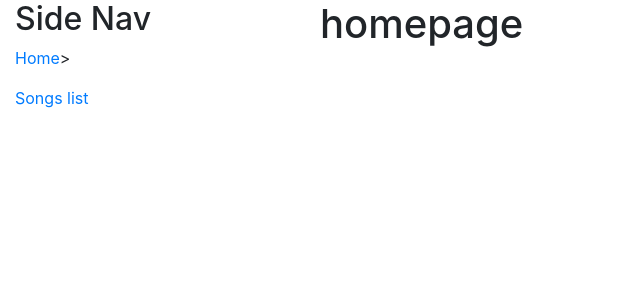
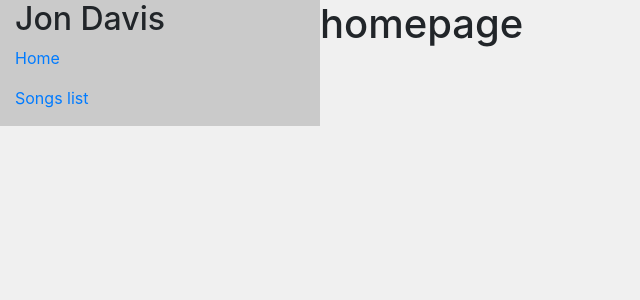
Before and after one commit to bananabrann/eb-jdavisarrangements.com, a Django app: page / in a window 1280 px wide. Shown: the top 300 px of the page, without its empty margins (0-640 px from the left). Run offline with Django 3.2, Linux system fonts and the light colour scheme; some libraries are stand-ins or nearby versions.

Commit message:
Temporary remove CSS from static/, setup css/ in static/

```diff
--- /dev/null
+++ b/static/css/body.css
@@ -0,0 +1,5 @@
+@import './root.css';
+
+body {
+    background-color: var(--color-off-white);
+}
--- /dev/null
+++ b/static/css/root.css
@@ -0,0 +1,4 @@
+:root {
+    --color-off-white: rgb(240, 240, 240);
+    --color-light-grey: rgb(202, 202, 202);
+}
--- /dev/null
+++ b/static/css/sidenav.css
@@ -0,0 +1,6 @@
+@import './root.css';
+
+#sidenav {
+  /* background-color: rgb(172, 172, 172); */
+  background-color: var(--color-light-grey);
+}
--- a/static/styles.css
+++ b/static/styles.css
@@ -1,3 +1 @@
-body {
-    background-color: lightblue;
-}
+/* TODO: Figure out Django static files situation */
--- a/templates/base_layout.html
+++ b/templates/base_layout.html
@@ -6,8 +6,14 @@
         <meta charset="UTF-8">
         <meta name="viewport" content="width=device-width, initial-scale=1.0">
         <meta http-equiv="X-UA-Compatible" content="ie=edge">
-        <link rel="stylesheet" href="{% static 'styles.css' %}" >
         <link rel="stylesheet" href="https://stackpath.bootstrapcdn.com/bootstrap/4.3.1/css/bootstrap.min.css" integrity="sha384-ggOyR0iXCbMQv3Xipma34MD+dH/1fQ784/j6cY/iJTQUOhcWr7x9JvoRxT2MZw1T" crossorigin="anonymous">
+
+        <!-- <link rel="stylesheet" href="{% static 'styles.css' %}" > -->
+        <!-- TODO: Figure out Django static files sitatuion -->
+
+        <link rel="stylesheet" href="../static/css/sidenav.css" />
+        <link rel="stylesheet" href="../static/css/body.css" />
+
 
         <title>Jon Davis Arrangements</title>
 
@@ -16,9 +22,9 @@
 
     <div class="container-fluid">
         <div class="row">
-            <sidenav class="col-md-3">
-                <h2>Side Nav</h2>
-                <p><a href="{% url 'homepage' %}" >Home</a>></p>
+            <sidenav class="col-md-3" id="sidenav">
+                <h2>Jon Davis</h2>
+                <p><a href="{% url 'homepage' %}" >Home</a></p>
                 <p><a href="{% url 'songs:list' %}">Songs list</a></p>
             </sidenav>
 
```
